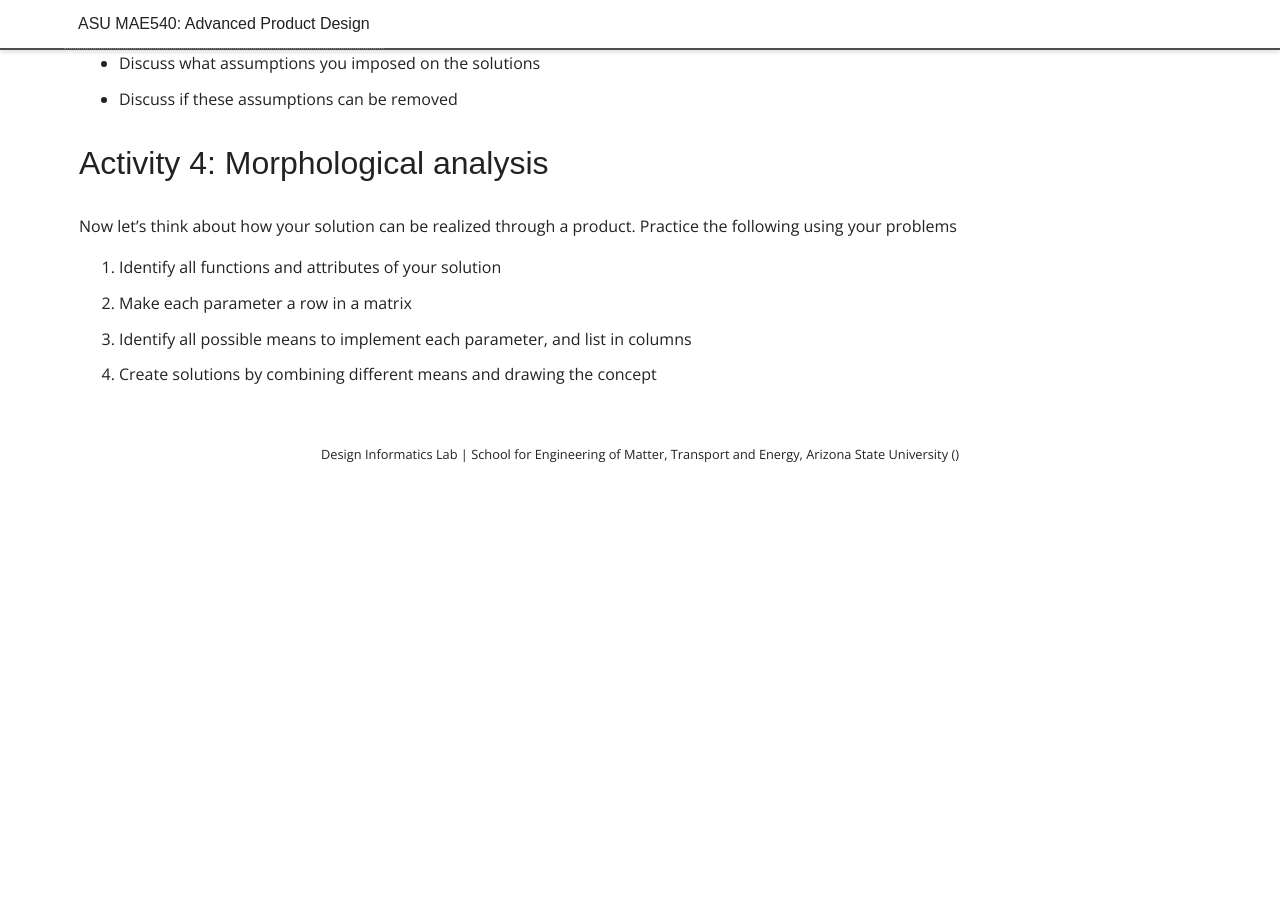
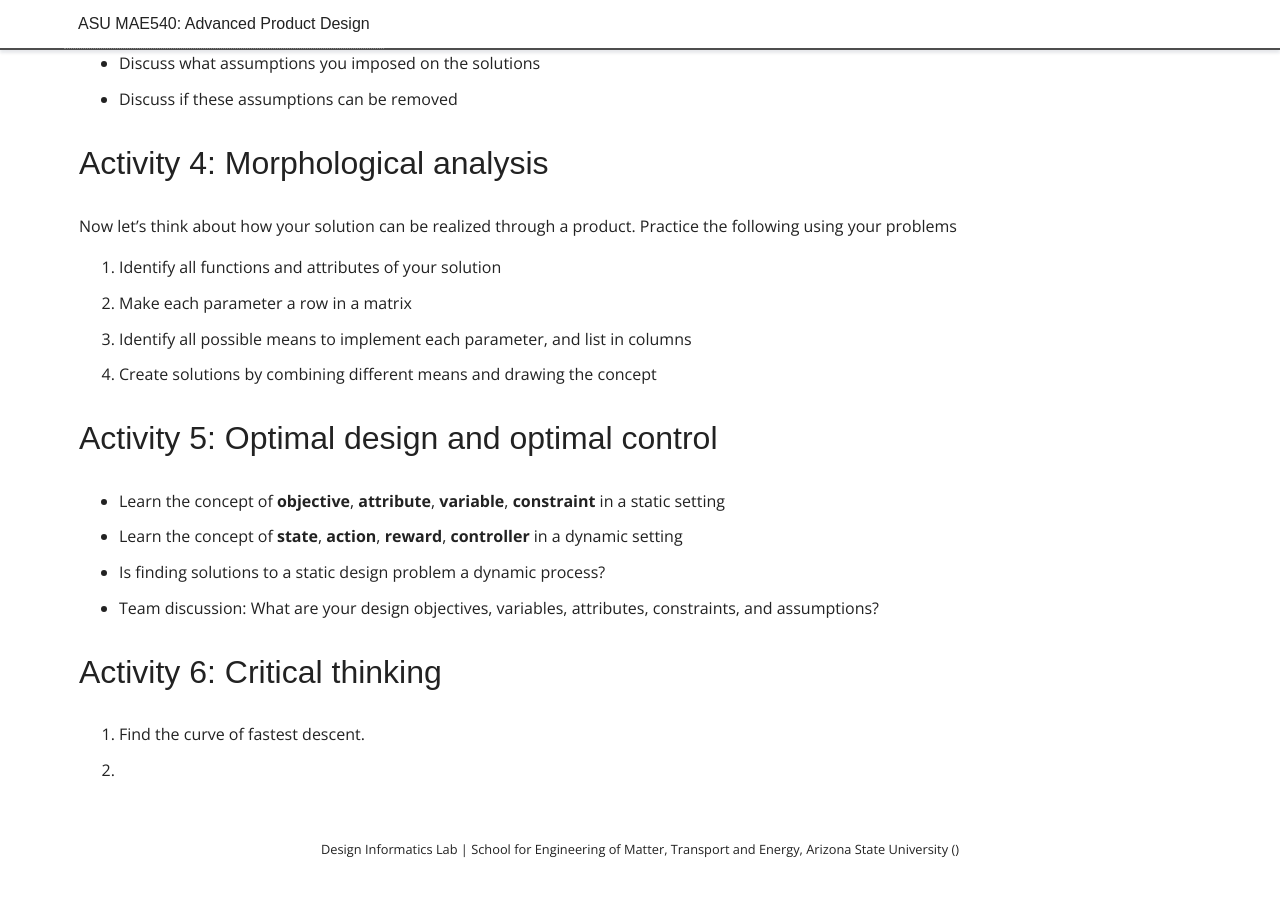
Before and after one commit to DesignInformaticsLab/DesignInformaticsLab.github.io, a Jekyll site: the page built from _posts/teaching/productdesign/2017-01-23-designmethodology.md, in a window 1280 px wide and 900 px high, scrolled down 2418 px. Shown: the top 897 px of the window. Built offline with Jekyll 4.4.1, drawn with Linux system fonts in a browser that asks for light colours; some web fonts are replaced; before the commit the page ends 2922 px from its top, so only the background shows below that.

Commit message:
update lecture

```diff
--- a/_posts/teaching/productdesign/2017-01-23-designmethodology.md
+++ b/_posts/teaching/productdesign/2017-01-23-designmethodology.md
@@ -75,5 +75,18 @@ Practice the following using your problems
 3. Identify all possible means to implement each parameter, and list in columns
 4. Create solutions by combining different means and drawing the concept
 
+## Activity 5: Optimal design and optimal control
+
+* Learn the concept of **objective**, **attribute**, **variable**, **constraint** in a static setting
+* Learn the concept of **state**, **action**, **reward**, **controller** in a dynamic setting
+* Is finding solutions to a static design problem a dynamic process?
+* Team discussion: What are your design objectives, variables, attributes, constraints, and assumptions?
+
+## Activity 6: Critical thinking
+
+1. Find the curve of fastest descent.
+2.
+
+
 [1]: https://www.youtube.com/watch?v=9uOMectkCCs
 [2]: http://www.design.caltech.edu/erik/Misc/Heilmeier_Questions.html
```
Also changed, not shown: _posts/people/2016-05-29-malcolmreagan.md (renamed from _posts/people/2017-01-15-malcolmreagan.md).
